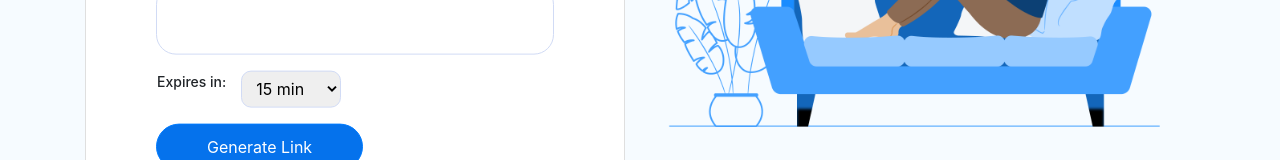
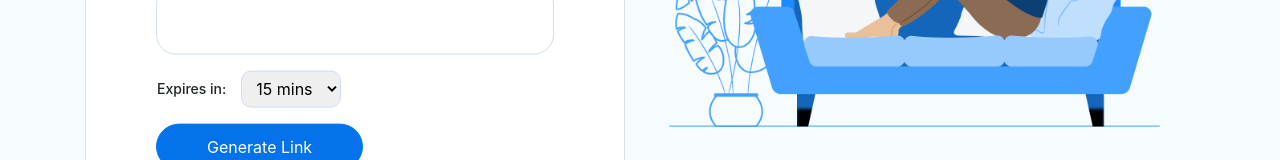
Before and after one commit to michpara/1Secret, a React (Create React App) app in the folder front/: page / in a window 1280 px wide. Shown: the part 454-614 px from the top of the page. Built offline with nearby package versions, Linux system fonts and the light colour scheme.

Commit message:
a few fixes for main page

```diff
--- a/front/src/App.css
+++ b/front/src/App.css
@@ -1,5 +1,10 @@
 html, h1 {
   background-color: #f6fbff;
+}
+
+.expires-spacing{
+  position:relative;
+  top:7px;
 }
 
 .center {
@@ -46,6 +51,7 @@ html, h1 {
   width: 100%;
   height: 70px;
   resize: none;
+  outline:none;
 }
 
 .dropdown {
@@ -53,6 +59,8 @@ html, h1 {
   border-color: #d1dbf5;
   margin: 0 15px;
   padding: 5px 10px;
+  outline:none;
+  cursor:pointer;
 }
 
 .mainpage-img {
--- a/front/src/component/homepage.js
+++ b/front/src/component/homepage.js
@@ -22,9 +22,9 @@ const HomePage = () => {
             <textarea class="input"></textarea>
             <br></br>
             <Row style={{ margin: "10px 1px" }}>
-              <p className="mute-text">Expires in: </p>
+              <p className="mute-text expires-spacing">Expires in: </p>
               <select name="time" class="dropdown">
-                <option>15 min</option>
+                <option>15 mins</option>
                 <option>30 min</option>
                 <option>1 hour</option>
                 <option>3 hours</option>
```
Also changed, not shown: 2 other files (tests, documents, lock files or other folders).
